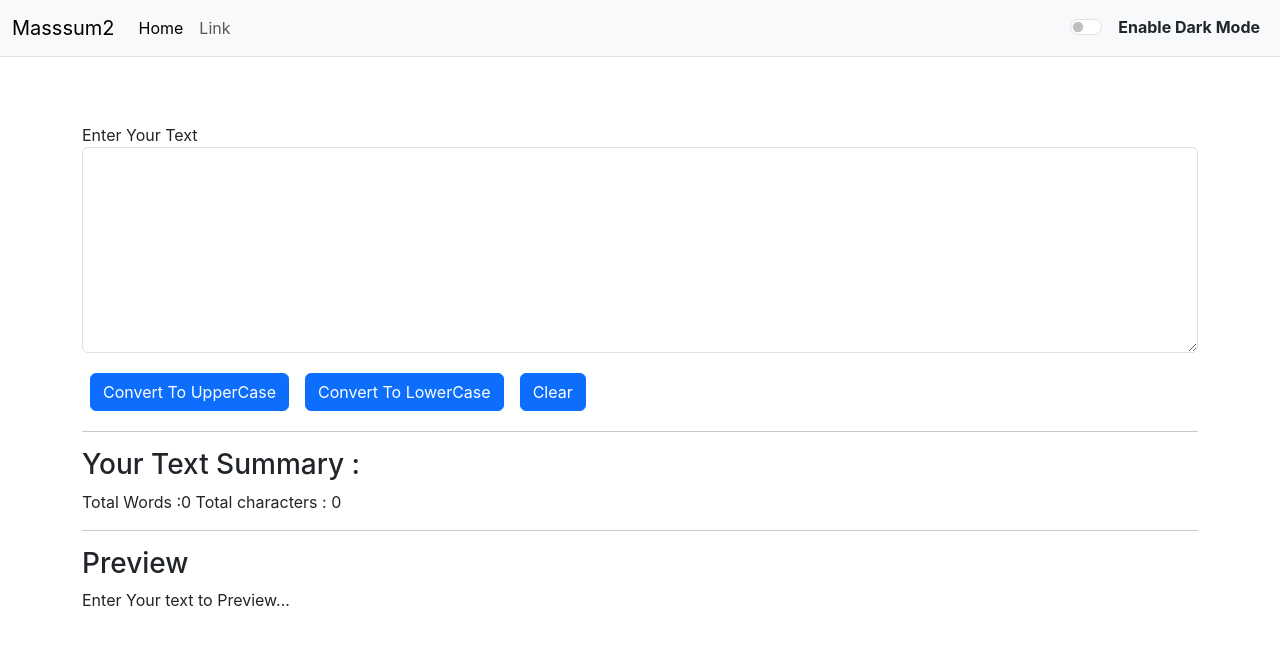
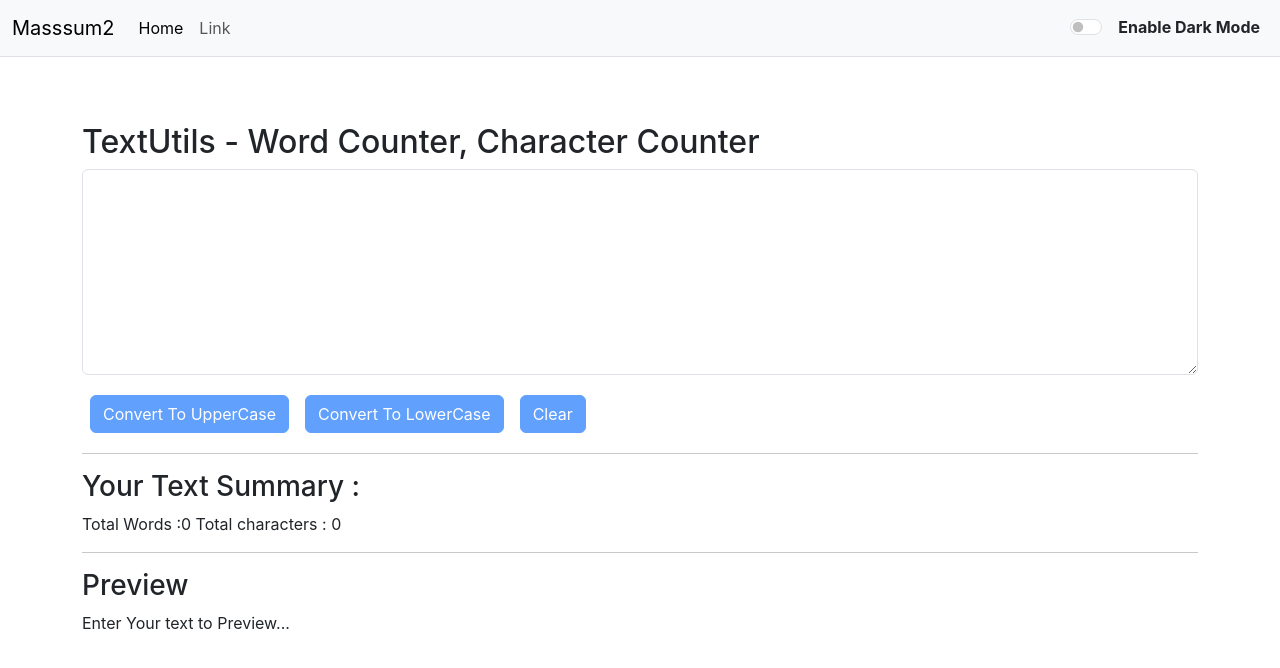
Before and after one commit to MdMassum/textUtils, a React (Create React App) app: page / in a window 1280 px wide. Shown: the top 668 px of the page. Built offline with nearby package versions, Linux system fonts and the light colour scheme.

Commit message:
features add

```diff
--- a/public/index.html
+++ b/public/index.html
@@ -8,8 +8,8 @@
     <meta name="theme-color" content="#000000" />
     <meta
       name="description"
-      content="Web site created using create-react-app"
-    />
+      content="TextUtils is a word counter and a character counting utility which can be used to manipulate your text in the way you want. You can convert text form uppercase to lowercase and lowercase to uppercase"
+      />
     <!-- <link rel="apple-touch-icon" href="%PUBLIC_URL%/logo192.png" /> -->
     <!--
       manifest.json provides metadata used when your web app is installed on a
@@ -34,7 +34,7 @@
     <link rel="icon" type="image/png" sizes="16x16" href="/favicon-16x16.png">
     <link rel="manifest" href="/site.webmanifest">
 
-    <title>TextUtils</title>
+    <title>TextUtils - word counter | character counter | lowercase to uppercase | uppercase to lowercase</title>
   </head>
   <body>
     <noscript>You need to enable JavaScript to run this app.</noscript>
--- a/src/App.js
+++ b/src/App.js
@@ -69,7 +69,7 @@ function App() {
     </div>
 
     <div className="container">
-    <Textform showAlert={showAlert} heading="Enter Your Text"/>
+    <Textform showAlert={showAlert} heading="TextUtils - Word Counter, Character Counter"/>
     </div>
 
     {/* <div className="container">
--- a/src/Components/textform.js
+++ b/src/Components/textform.js
@@ -33,12 +33,12 @@ export default function Textform(props) {
   return (
     <>
     <div className="form-group my-3">
-        <label for="exampleFormControlTextarea1">{props.heading}</label>
+        <label for="exampleFormControlTextarea1"><h2 className='mb-2'>{props.heading}</h2></label>
         <textarea className="form-control" id="exampleFormControlTextarea1" rows="8" value={text} onChange={handleOnChange}></textarea>
     </div>
-    <button className="btn btn-primary mx-2 my-1" onClick={handleOnClick}>Convert To UpperCase</button>
-    <button className="btn btn-primary mx-2 my-1" onClick={handleLwClick}>Convert To LowerCase</button>
-    <button className="btn btn-primary mx-2 my-1" onClick={handleClClick}>Clear</button>
+    <button disabled={text.length===0} className="btn btn-primary mx-2 my-1" onClick={handleOnClick}>Convert To UpperCase</button>
+    <button disabled={text.length===0} className="btn btn-primary mx-2 my-1" onClick={handleLwClick}>Convert To LowerCase</button>
+    <button disabled={text.length===0} className="btn btn-primary mx-2 my-1" onClick={handleClClick}>Clear</button>
     <hr />
     <div className="">
       <h3 className="my-2">Your Text Summary : </h3>
```
